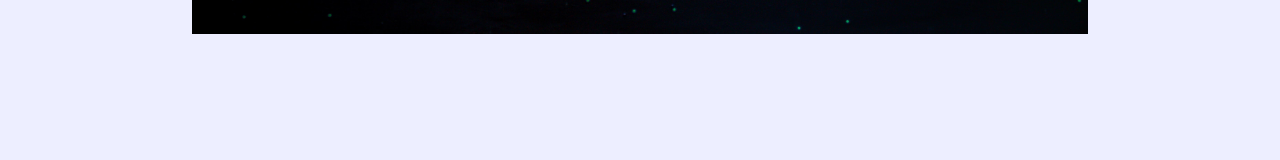
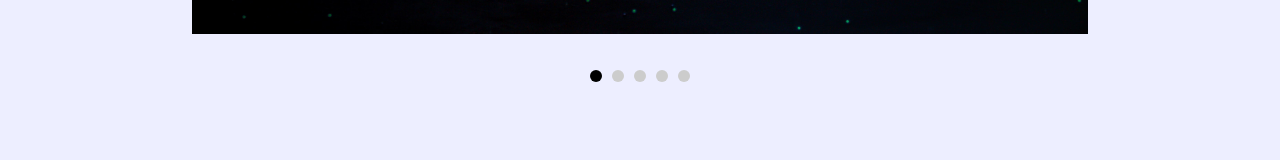
Before and after one commit to Taek2yo/Prepare-for-assignments, a React (Create React App) app in the folder List-Ui/list-ui-practice/: page / in a window 1280 px wide. Shown: the part 723-883 px from the top of the page. Built offline with nearby package versions, Linux system fonts and the light colour scheme; the HTML template or start-up script is replaced by a standard one.

Commit message:
feat : carousel indicator 기능 추가

```diff
--- a/List-Ui/list-ui-practice/src/components/Carousel.jsx
+++ b/List-Ui/list-ui-practice/src/components/Carousel.jsx
@@ -1,4 +1,4 @@
-import React, { useState,useRef, useEffect } from "react";
+import React, { useState, useRef, useEffect } from "react";
 import styled from "styled-components";
 import img1 from "../assets/img/astronaut.jpg";
 import img2 from "../assets/img/astronaut2.jpg";
@@ -32,9 +32,10 @@ const img = [
 ];
 
 const Carousel = () => {
-  // image width
   const [imageWidth, setImageWidth] = useState(0);
   const imageRef = useRef(null);
+  const [slideX, setSlideX] = useState(0);
+  const [activeIndex, setActiveIndex] = useState(0);
 
   useEffect(() => {
     if (imageRef.current) {
@@ -42,36 +43,47 @@ const Carousel = () => {
       setImageWidth(width);
     }
   }, []);
-  // slide
-  const [slideX, setSlideX] = useState(0);
 
-  // Button
   const toPrev = () => {
-    setSlideX((slideX) => slideX < 0 ? slideX + imageWidth : slideX);
+    setSlideX((slideX) => (slideX < 0 ? slideX + imageWidth : slideX));
+    setActiveIndex((prevIndex) => (prevIndex === 0 ? img.length - 1 : prevIndex - 1));
   };
 
   const toNext = () => {
-    setSlideX((slideX) => slideX > -imageWidth * 4 ? slideX - imageWidth : 0);
+    setSlideX((slideX) => (slideX > -imageWidth * (img.length - 1) ? slideX - imageWidth : 0));
+    setActiveIndex((prevIndex) => (prevIndex === img.length - 1 ? 0 : prevIndex + 1));
   };
 
-
+  const goToSlide = (index) => {
+    setSlideX(-index * imageWidth);
+    setActiveIndex(index);
+  };
 
   return (
     <BG>
       <div className="title">CAROUSEL</div>
       <SlideWrapper>
-        <PrevBtn onClick={()=>{toPrev()}}/>
+        <PrevBtn onClick={()=>{toPrev()}} />
         <Row>
-          <Wrap style={{ transform : `translateX(${slideX}px)`}}>
+          <Wrap style={{ transform: `translateX(${slideX}px)` }}>
             {img.map((item) => (
               <Card key={item.id}>
-                <img ref={imageRef} src={item.image} alt="Astronaut" loading="lazy"/>
+                <img ref={imageRef} src={item.image} alt="Astronaut" loading="lazy" />
               </Card>
             ))}
           </Wrap>
         </Row>
         <NextBtn onClick={()=>{toNext()}} />
       </SlideWrapper>
+      <Indicators>
+        {img.map((item, index) => (
+          <IndicatorDot
+            key={item.id}
+            active={activeIndex === index}
+            onClick={() => goToSlide(index)}
+          />
+        ))}
+      </Indicators>
     </BG>
   );
 };
@@ -139,3 +151,20 @@ const PrevBtn = styled(Button)`
 const NextBtn = styled(Button)`
   background-image: url(${next});
 `;
+
+const Indicators = styled.ul`
+  display: flex;
+  justify-content: center;
+  list-style: none;
+  margin-top: 10px;
+  padding: 0;
+`;
+
+const IndicatorDot = styled.li`
+  width: 12px;
+  height: 12px;
+  border-radius: 50%;
+  background-color: ${({ active }) => (active ? "#000" : "#ccc")};
+  margin: 0 5px;
+  cursor: pointer;
+`;
```
